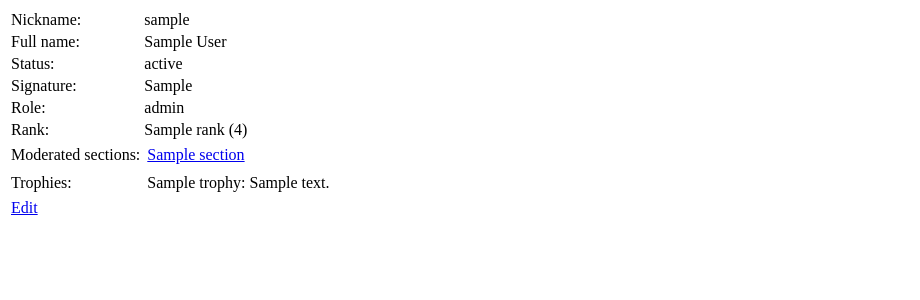
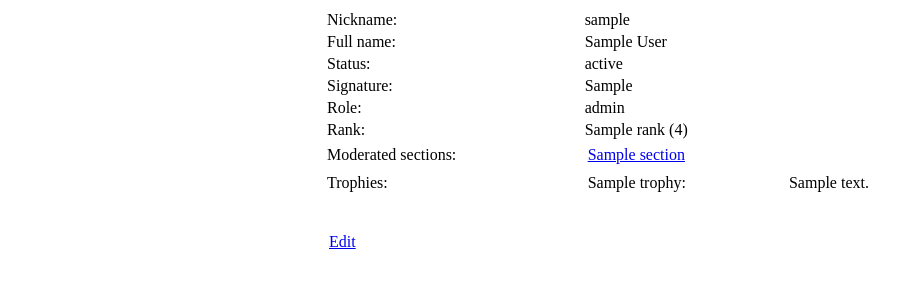
Before and after one commit to EugeneGarbuzov/Forum, a Django app: a page that uses templates/profile.html in a window 1280 px wide. Shown: the top 300 px of the page, without its empty margins (0-920 px from the left). Run offline with Django 3.2, Linux system fonts and the light colour scheme; the visitor is signed in with stand-in values (Sample User, id 1); tables that the repository leaves empty hold one stand-in row (values such as "Sample post"); data that the repository does not hold is empty.

Commit message:
Немного выравнивания наспех и нельзя ставить лайки под своими сообщениями.

```diff
--- a/Forum/settings.py
+++ b/Forum/settings.py
@@ -102,4 +102,8 @@ USE_TZ = True
 
 STATIC_URL = '/static/'
 
+STATICFILES_DIRS = [
+    os.path.join(BASE_DIR, "static")
+]
+
 AUTHENTICATION_BACKENDS = ['Forum.tools.ForumAuthenticationBackend']
--- a/app/views.py
+++ b/app/views.py
@@ -456,7 +456,12 @@ def like_message(request, section_name, topic_name, message_id):
                               and username = %s;''', (message_id, username))
             already_liked = cursor.fetchone()[0] > 0
 
-            if not already_liked:
+            cursor.execute('''select username from messages
+                              join users on users.user_id = messages.user_id
+                              where message_id = %s;''', message_id)
+            is_message_author = cursor.fetchone()[0] == username
+
+            if not already_liked and not is_message_author:
                 cursor.execute('''update messages set rating = messages.rating + %s
                                   where message_id = %s;''', (bonus_rating, message_id))
                 cursor.execute('''insert into likes (message_id, user_id)
--- /dev/null
+++ b/static/forum/style.css
@@ -0,0 +1,18 @@
+.container {
+    width: 50%;
+    margin: auto;
+}
+
+table:not(.no-align), input[type="text"], textarea {
+    width: 100%;
+}
+
+.a-edit {
+    margin-top: 2em;
+    display: inline-block;
+}
+
+.margin-top {
+    margin-top: 1em;
+    display: inline-block;
+}
--- a/templates/add_section.html
+++ b/templates/add_section.html
@@ -1,11 +1,15 @@
+{% load staticfiles %}
+
 <!DOCTYPE html>
 <html lang="en">
 <head>
     <meta charset="UTF-8">
     <title>Add section</title>
+    <link rel="stylesheet" type="text/css" href="{% static 'forum/style.css' %}" />
 </head>
 <body>
 
+<div class="container">
 {% if error %}
     <p>
         Error.
@@ -53,6 +57,7 @@
         </tr>
     </table>
 </form>
+</div>
 
 </body>
 </html>
--- a/templates/add_topic.html
+++ b/templates/add_topic.html
@@ -1,11 +1,15 @@
+{% load staticfiles %}
+
 <!DOCTYPE html>
 <html lang="en">
 <head>
     <meta charset="UTF-8">
     <title>Add topic</title>
+    <link rel="stylesheet" type="text/css" href="{% static 'forum/style.css' %}" />
 </head>
 <body>
 
+<div class="container">
 {% if error %}
     <p>
         Error.
@@ -48,6 +52,7 @@
         </tr>
     </table>
 </form>
+</div>
 
 </body>
 </html>
--- a/templates/edit_message.html
+++ b/templates/edit_message.html
@@ -1,11 +1,15 @@
+{% load staticfiles %}
+
 <!DOCTYPE html>
 <html lang="en">
 <head>
     <meta charset="UTF-8">
     <title>Edit message</title>
+    <link rel="stylesheet" type="text/css" href="{% static 'forum/style.css' %}" />
 </head>
 <body>
 
+<div class="container">
 <form method="post" action="{% url 'edit_message' section_name topic_name message_id %}">
     {% csrf_token %}
     <table>
@@ -53,6 +57,7 @@
         </tr>
     </table>
 </form>
+</div>
 
 </body>
 </html>
--- a/templates/edit_profile.html
+++ b/templates/edit_profile.html
@@ -1,11 +1,15 @@
+{% load staticfiles %}
+
 <!DOCTYPE html>
 <html lang="en">
 <head>
     <meta charset="UTF-8">
     <title>Edit profile</title>
+    <link rel="stylesheet" type="text/css" href="{% static 'forum/style.css' %}" />
 </head>
 <body>
 
+<div class="container">
 {% if error %}
     <p>
         Error.
@@ -73,6 +77,7 @@
         </tr>
     </table>
 </form>
+</div>
 
 </body>
 </html>
--- a/templates/login.html
+++ b/templates/login.html
@@ -1,11 +1,15 @@
+{% load staticfiles %}
+
 <!DOCTYPE html>
 <html lang="en">
 <head>
     <meta charset="UTF-8">
     <title>Login</title>
+    <link rel="stylesheet" type="text/css" href="{% static 'forum/style.css' %}" />
 </head>
 <body>
 
+<div class="container">
 {% if error %}
     <p>
         Your username or password didn't match. Please try again.
@@ -40,6 +44,7 @@
         </tr>
     </table>
 </form>
+</div>
 
 </body>
 </html>
--- a/templates/profile.html
+++ b/templates/profile.html
@@ -1,11 +1,15 @@
+{% load staticfiles %}
+
 <!DOCTYPE html>
 <html lang="en">
 <head>
     <meta charset="UTF-8">
     <title>Profile</title>
+    <link rel="stylesheet" type="text/css" href="{% static 'forum/style.css' %}" />
 </head>
 <body>
 
+<div class="container">
 <table>
     <tr>
         <td>
@@ -103,7 +107,7 @@
     {% endif %}
 
     {% if user.get_username == user_info.username %}
-        <tr>
+        <tr class="a-edit">
             <td>
                 <a href="{% url 'edit_profile' %}">
                     Edit
@@ -113,6 +117,7 @@
     {% endif %}
 
 </table>
+</div>
 
 </body>
 </html>
--- a/templates/register.html
+++ b/templates/register.html
@@ -1,11 +1,15 @@
+{% load staticfiles %}
+
 <!DOCTYPE html>
 <html lang="en">
 <head>
     <meta charset="UTF-8">
     <title>Register</title>
+    <link rel="stylesheet" type="text/css" href="{% static 'forum/style.css' %}" />
 </head>
 <body>
 
+<div class="container">
 {% if error %}
     <p>
         Error.
@@ -81,6 +85,7 @@
         </tr>
     </table>
 </form>
+</div>
 
 </body>
 </html>
```
Also changed, not shown: templates/index.html (+6 -1 lines), templates/section.html (+7 -2 lines), templates/topic.html (+8 -3 lines), templates/topics_by_tag.html (+6 -1 lines).
